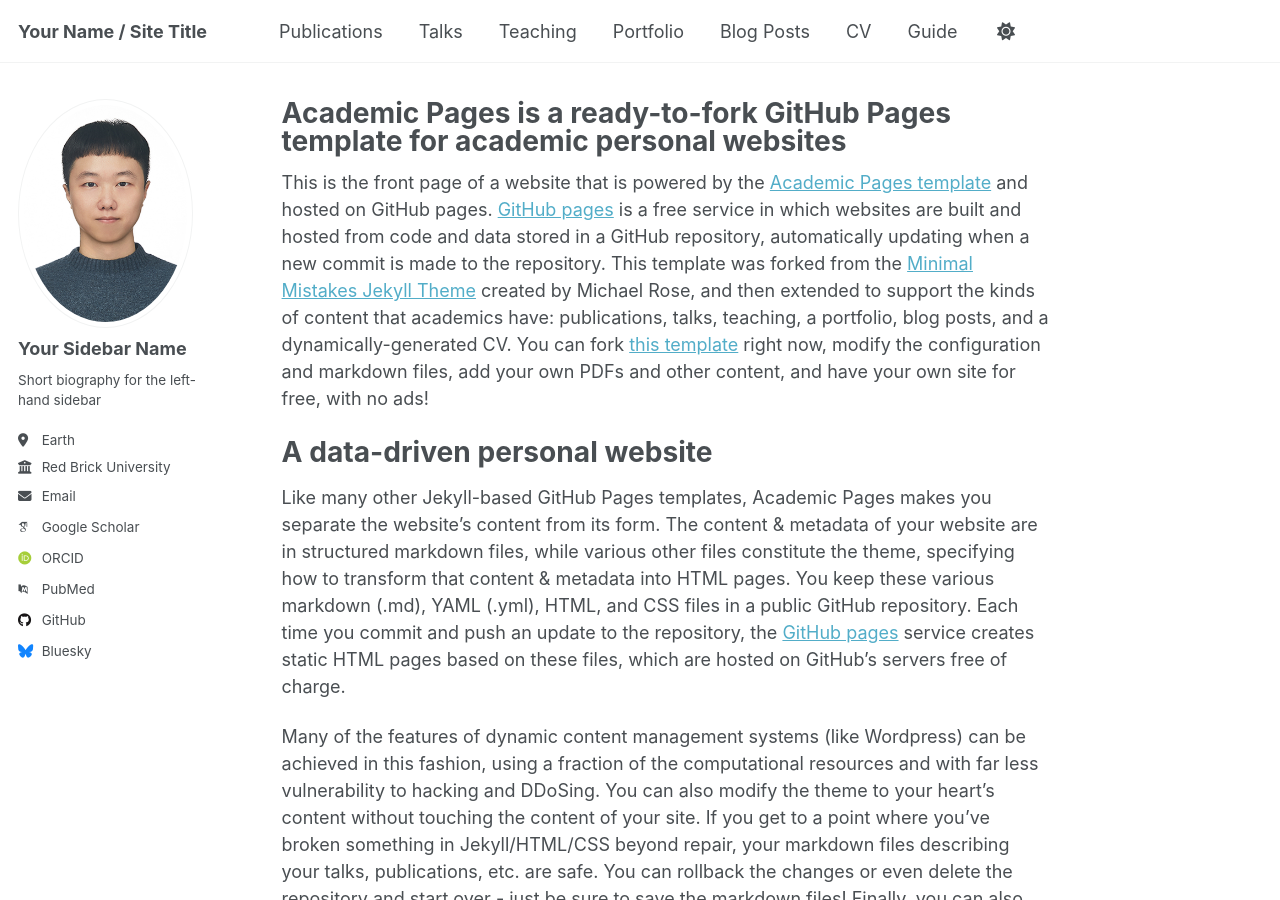
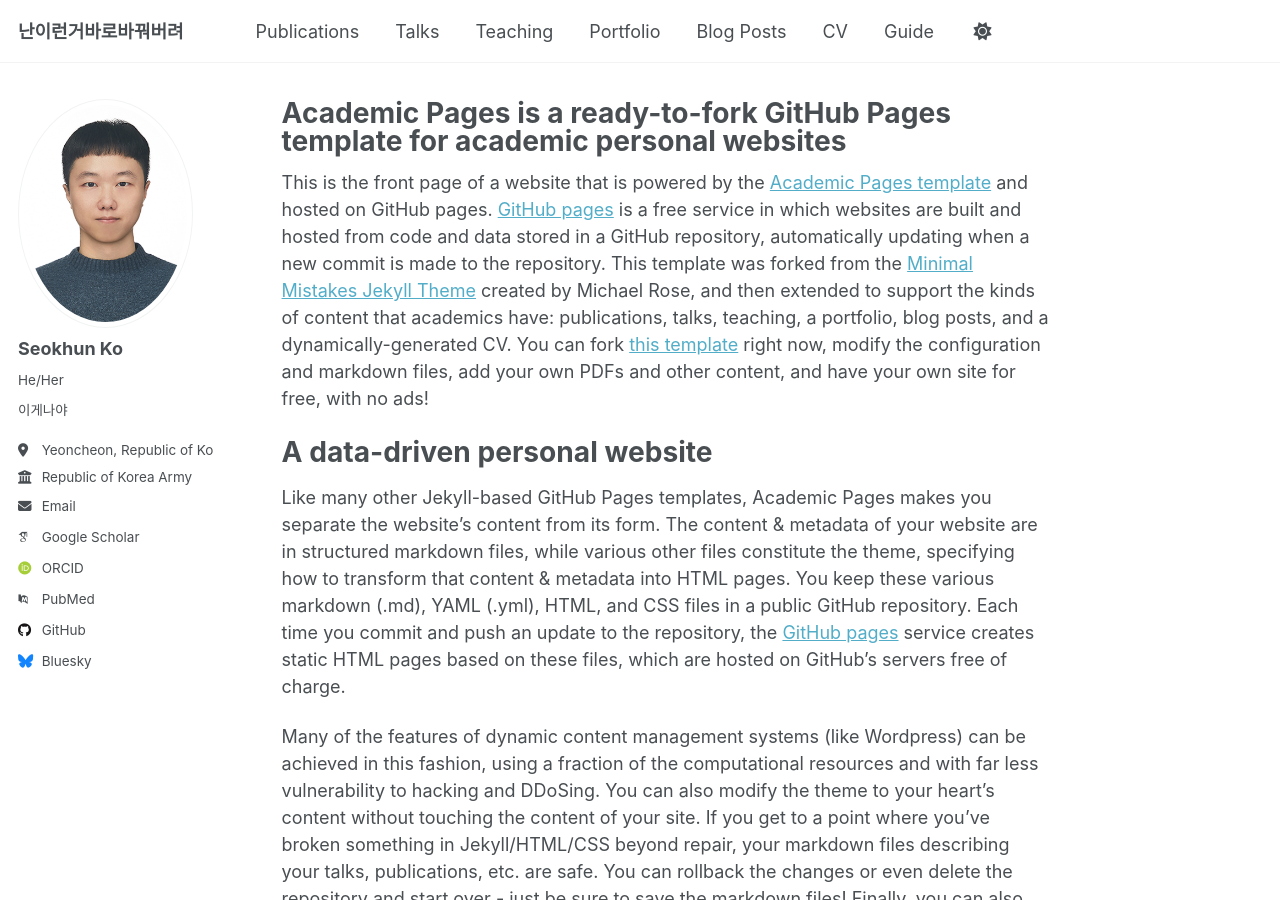
Before and after one commit to orcsnology/orcsnology.github.io, a Jekyll site: the page built from _pages/about.md, in a window 1280 px wide and 900 px high. Built offline with Jekyll 4.4.1, drawn with Linux system fonts in a browser that asks for light colours; some web fonts are replaced.

Commit message:
Update _config.yml

```diff
--- a/_config.yml
+++ b/_config.yml
@@ -9,13 +9,13 @@
 # Basic Site Settings
 locale                   : "en-US"
 site_theme               : "default"
-title                    : "Your Name / Site Title"
+title                    : "난이런거바로바꿔버려"
 title_separator          : "-"
 name                     : &name "Your Name"
 description              : &description "personal description"
-url                      : https://academicpages.github.io # the base hostname & protocol for your site e.g. "https://[your GitHub username].github.io" or if you already have some other page hosted on Github then use "https://[your GitHub username].github.io/[Your Repo Name]"
+url                      : https://orcsnology.github.io # the base hostname & protocol for your site e.g. "https://[your GitHub username].github.io" or if you already have some other page hosted on Github then use "https://[your GitHub username].github.io/[Your Repo Name]"
 baseurl                  : "" # the subpath of your site, e.g. "/blog"
-repository               : "academicpages/academicpages.github.io"
+repository               : "orcsnology/orcsnology.github.io"
 
 # Site Author - The following control what appear as part of the author content on the side bar.
 #               If a field is blank the icon and link will not appear, otherwise it will be shown.
@@ -23,13 +23,13 @@ repository               : "academicpages/academicpages.github.io"
 author:
   # Biographic information
   avatar           : "profile.png"
-  name             : "Your Sidebar Name"
-  pronouns         : # example: "she/her"
-  bio              : "Short biography for the left-hand sidebar"
-  location         : "Earth"
-  employer         : "Red Brick University"
+  name             : "Seokhun Ko"
+  pronouns         : "He/Her"
+  bio              : "이게나야"
+  location         : "Yeoncheon, Republic of Korea"
+  employer         : "Republic of Korea Army"
   uri              : # URL
-  email            : "none@example.org"
+  email            : "orcsnology@gmail.com"
 
   # Academic websites
   academia         : # URL
```
